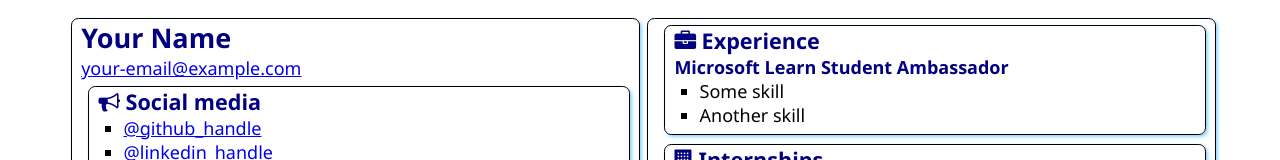
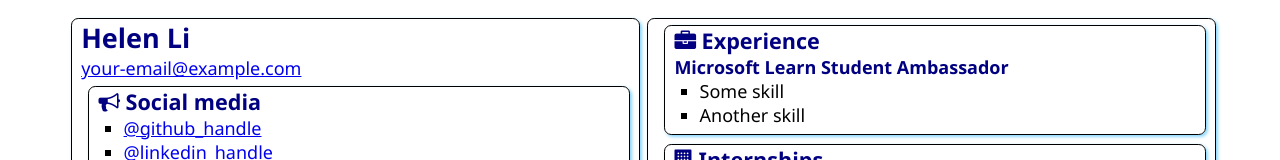
Before and after one commit to helen-li/SATechnicalOnboarding, a plain HTML site: page src/index.html in a window 1280 px wide. Shown: the top 160 px of the page. Drawn offline with Linux system fonts and the light colour scheme.

Commit message:
added name

```diff
--- a/src/index.html
+++ b/src/index.html
@@ -12,7 +12,7 @@
 <body>
     <main>
         <article class="box">
-            <h1>Your Name</h1>
+            <h1>Helen Li</h1>
             <div><a href="mailto:your.email@example.com">your-email@example.com</a></div>
 
             <section class="box">
```
